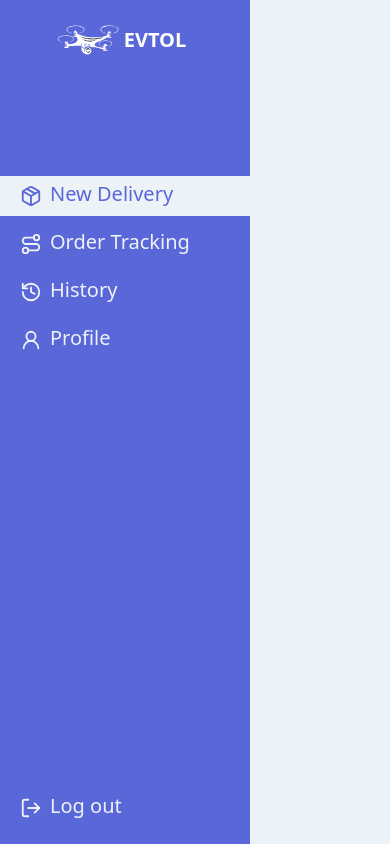
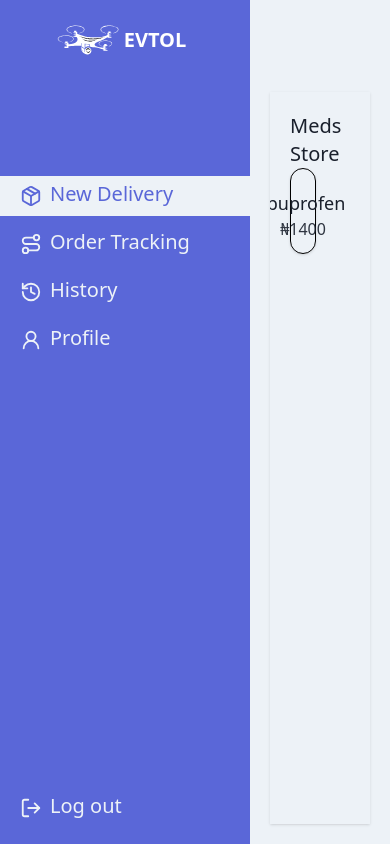
Before and after one commit to Uchenna99/Evtol-Delivery, a React (Vite) app: page /dashboard in a window 390 px wide. Built offline with nearby package versions, Linux system fonts and the light colour scheme; grey boxes are pictures that could not be loaded.

Commit message:
building dashboard

```diff
--- a/src/App.tsx
+++ b/src/App.tsx
@@ -4,6 +4,7 @@ import HomePage from './pages/HomePage';
 import SignupPage from './pages/SignupPage';
 import LoginPage from './pages/LoginPage';
 import Dashboard from './pages/Dashboard';
+import NewDelivery from './pages/NewDelivery';
 
 
 function App() {
@@ -16,7 +17,7 @@ function App() {
       <Route path='/login' element={<LoginPage/>} />
 
       <Route path='/dashboard' element={<Dashboard/>}>
-        <Route/>
+        <Route index element={<NewDelivery/>} />
       </Route>
 
     </Routes>
--- /dev/null
+++ b/src/assets/Interfaces.tsx
@@ -0,0 +1,118 @@
+export enum EvtolState {
+    IDLE,
+    LOADING,
+    LOADED,
+    DELIVERING,
+    DELIVERED,
+    RETURNING
+}
+
+
+export interface EvtolUser {
+    id: number;
+    firstName: string;
+    lastName: string;
+    email: string;
+    emailVerified: boolean;
+    password: string;
+    phoneNumber: string;
+    age: string;
+    region: string;
+    role: "USER" | "ADMIN";
+    googleId: string | null;
+    otp: string | null;
+    otpExpiry: string | null;
+    createdAt: string;
+    updatedAt: string;
+}
+
+export interface DB_GetUser {
+    id: string;
+    googleId: string | null;
+    firstName: string;
+    lastName: string;
+    age: string;
+    email: string;
+    phoneNumber: string;
+    image: string | null;
+    region: string;
+    role: "USER" | "ADMIN";
+    emailVerified: boolean;
+}
+
+
+export interface JwtResponse {
+    accessToken: string;
+}
+
+
+export interface Medication {
+    id: number;
+    name: string;
+    weight: number;
+    code: string;
+    image: string;
+    price: number;
+    group: string;
+}
+
+
+export interface Order {
+    medication: Medication;
+    quantity: number;
+    evtolId: number;
+    orderId: string;
+}
+
+export interface DB_Order {
+    id: string;
+    createdAt: string;
+    updatedAt: string;
+    evtolId: number | null;
+    userId: string;
+    loads: DB_Load[]
+    status: string;
+}
+
+
+
+export interface UserOrders {
+    userId: string;
+    order: Order[];
+}
+
+
+export interface DB_Evtol {
+    id: number;
+    serialNumber: string;
+    model: string;
+    image: string;
+    batteryCapacity: number;
+    state: EvtolState;
+}
+
+
+export interface DB_Load {
+    id: string;
+    medicationsId: number;
+    quantity: number;
+    orderId: string;
+}
+
+
+export interface CreateLoadDTO {
+    medicationsId: number;
+    quantity: number;
+    orderId: string;
+}
+
+
+export interface PaystackInitResponse {
+    status: boolean;
+    message: string;
+    data: {
+        authorization_url: string;
+        access_code: string;
+        reference: string;
+    }
+}
--- /dev/null
+++ b/src/components/MedicineCard.tsx
@@ -0,0 +1,29 @@
+import type { Medication } from "../assets/Interfaces";
+
+interface Props {
+    medicine: Medication;
+}
+
+const MedicineCard = ({ medicine }:Props) => {
+  return (
+    <div className="w-full rounded-2xl shadow-sm border p-3 flex flex-col gap-2">
+
+        <div className="w-full aspect-[3/2] rounded-2xl bg-center bg-contain bg-no-repeat"
+            style={{backgroundImage:`url(${medicine.image})`}}
+        />
+
+        <div className="flex flex-col items-center">
+            <h4 className="text-text text-lg font-medium">
+                {medicine.name}
+            </h4>
+
+            <p className="text-text/90">
+                ₦{medicine.price}
+            </p>
+
+        </div>
+    </div>
+  )
+}
+
+export default MedicineCard;
--- a/src/components/Navbar.tsx
+++ b/src/components/Navbar.tsx
@@ -1,7 +1,7 @@
 import logo1 from "../assets/images/logo_white.svg"
 import logo2 from "../assets/images/logo_black.svg"
 import { Menu, User2, X } from "lucide-react";
-import { useState } from "react";
+import { useEffect, useRef, useState } from "react";
 import { motion } from "framer-motion";
 import { useNavigate } from "react-router-dom";
 
@@ -13,6 +13,13 @@ interface Props {
 const Navbar = ({ trigger, loggedIn }:Props) => {
     const navigate = useNavigate();
     const [menuOpen, setMenuOpen] = useState(false);
+    const dropdownRef = useRef<HTMLDivElement | null>(null);
+
+    useEffect(() => {
+    if (menuOpen && dropdownRef.current) {
+      dropdownRef.current.focus();
+    }
+  }, [menuOpen]);
 
   return (
     <div className={`w-full h-14 flex justify-center fixed top-0 left-0 z-50 px-5 md:px-10 transition-all duration-300
@@ -56,25 +63,28 @@ const Navbar = ({ trigger, loggedIn }:Props) => {
 
         </div>
 
-        <motion.div className={`fixed top-14 right-0 w-2/3 sm:w-1/2 transition-all duration-300 px-3 sm:px-6 py-10 shadow-sm flex flex-col gap-4
+        <motion.div className={`fixed top-14 right-0 w-2/3 sm:w-1/2 transition-all duration-300 px-3 sm:px-6 py-10 shadow-sm flex flex-col gap-4 outline-none
             ${trigger? 'bg-primary' : 'bg-background'}`}
+            ref={dropdownRef}
+            tabIndex={-1}
+            onBlur={()=> setMenuOpen(false)}
             initial={{x:'105%'}} animate={menuOpen? {x:0}:{}}
             transition={{duration:0.3, ease:'easeInOut'}}>
 
-            <div className={`w-full h-10 flex items-center px-5 hover:bg-secondary/10 transition-all duration-200 cursor-pointer`}
+            <div className={`w-full h-10 flex items-center px-5 ${trigger? 'hover:bg-secondary':'hover:bg-secondary/10'} transition-all duration-200 cursor-pointer`}
                 onClick={()=> navigate('signup')}>
                 <p className={`${trigger? 'text-white' : 'text-text'} text-lg font-semibold`}>Sign Up / Sign In</p>
             </div>
 
-            <div className={`w-full h-10 flex items-center px-5 hover:bg-secondary/10 transition-all duration-200 cursor-pointer`}>
+            <div className={`w-full h-10 flex items-center px-5 ${trigger? 'hover:bg-secondary':'hover:bg-secondary/10'} transition-all duration-200 cursor-pointer`}>
                 <p className={`${trigger? 'text-white' : 'text-text'} text-lg font-semibold`}>Medications</p>
             </div>
 
-            <div className={`w-full h-10 flex items-center px-5 hover:bg-secondary/10 transition-all duration-200 cursor-pointer`}>
+            <div className={`w-full h-10 flex items-center px-5 ${trigger? 'hover:bg-secondary':'hover:bg-secondary/10'} transition-all duration-200 cursor-pointer`}>
                 <p className={`${trigger? 'text-white' : 'text-text'} text-lg font-semibold`}>Blog</p>
             </div>
 
-            <div className={`w-full h-10 flex items-center px-5 hover:bg-secondary/10 transition-all duration-200 cursor-pointer`}>
+            <div className={`w-full h-10 flex items-center px-5 ${trigger? 'hover:bg-secondary':'hover:bg-secondary/10'} transition-all duration-200 cursor-pointer`}>
                 <p className={`${trigger? 'text-white' : 'text-text'} text-lg font-semibold`}>Contact Us</p>
             </div>
 
--- a/src/pages/Dashboard.tsx
+++ b/src/pages/Dashboard.tsx
@@ -2,6 +2,7 @@ import { useState } from "react"
 import logo1 from "../assets/images/logo_white.svg"
 import DashOption from "../components/DashOption"
 import LogoutOption from "../components/LogoutOption";
+import { Outlet } from "react-router-dom";
 
 
 const Dashboard = () => {
@@ -13,6 +14,7 @@ const Dashboard = () => {
     <>
         <div className="w-full h-screen bg-background flex ">
 
+            {/* left side */}
             <div className="w-[250px] h-full bg-primary flex flex-col items-center justify-between pt-4 pb-4">
 
                 <div className="w-full flex flex-col items-center gap-28">
@@ -40,6 +42,19 @@ const Dashboard = () => {
 
             </div>
 
+            {/* Right side */}
+            <div className="w-[calc(100%-250px)] flex flex-col">
+
+                <div className="w-full h-18 flex items-center"></div>
+
+                <div className="w-full h-[calc(100%-72px)] p-5">
+                    <div className="w-full h-full shadow-sm">
+                        <Outlet/>
+                    </div>
+                </div>
+
+            </div>
+
         </div>
     </>
   )
--- /dev/null
+++ b/src/pages/NewDelivery.tsx
@@ -0,0 +1,35 @@
+import { useState } from "react";
+import MedicineCard from "../components/MedicineCard";
+import type { Medication } from "../assets/Interfaces";
+
+
+
+const NewDelivery = () => {
+    const [medsList, setMedsList] = useState<Medication[] | null>(null);
+
+    const drug: Medication = {
+        id: 1,
+        name: "Ibuprofen",
+        weight: 60,
+        code: "IBU_001",
+        image: "https://res.cloudinary.com/df6xz7bqp/image/upload/v1742811109/ibuprofen_kpttux.png",
+        price: 1400,
+        group: "Musculoskeletal_Pain"
+    }
+
+  return (
+    <div className="w-full flex flex-col p-5 relative overflow-y-auto">
+
+        <div className="sticky top-0 z-20 bg-background">
+            <h4 className="text-xl text-text font-medium">Meds Store</h4>
+        </div>
+
+        <div className="w-full grid grid-cols-3 gap-5">
+            <MedicineCard medicine={drug}/>
+        </div>
+
+    </div>
+  )
+}
+
+export default NewDelivery;
--- a/tsconfig.app.json
+++ b/tsconfig.app.json
@@ -19,7 +19,7 @@
     "strict": true,
     "noUnusedLocals": true,
     "noUnusedParameters": true,
-    "erasableSyntaxOnly": true,
+    "erasableSyntaxOnly": false,
     "noFallthroughCasesInSwitch": true,
     "noUncheckedSideEffectImports": true
   },
```
